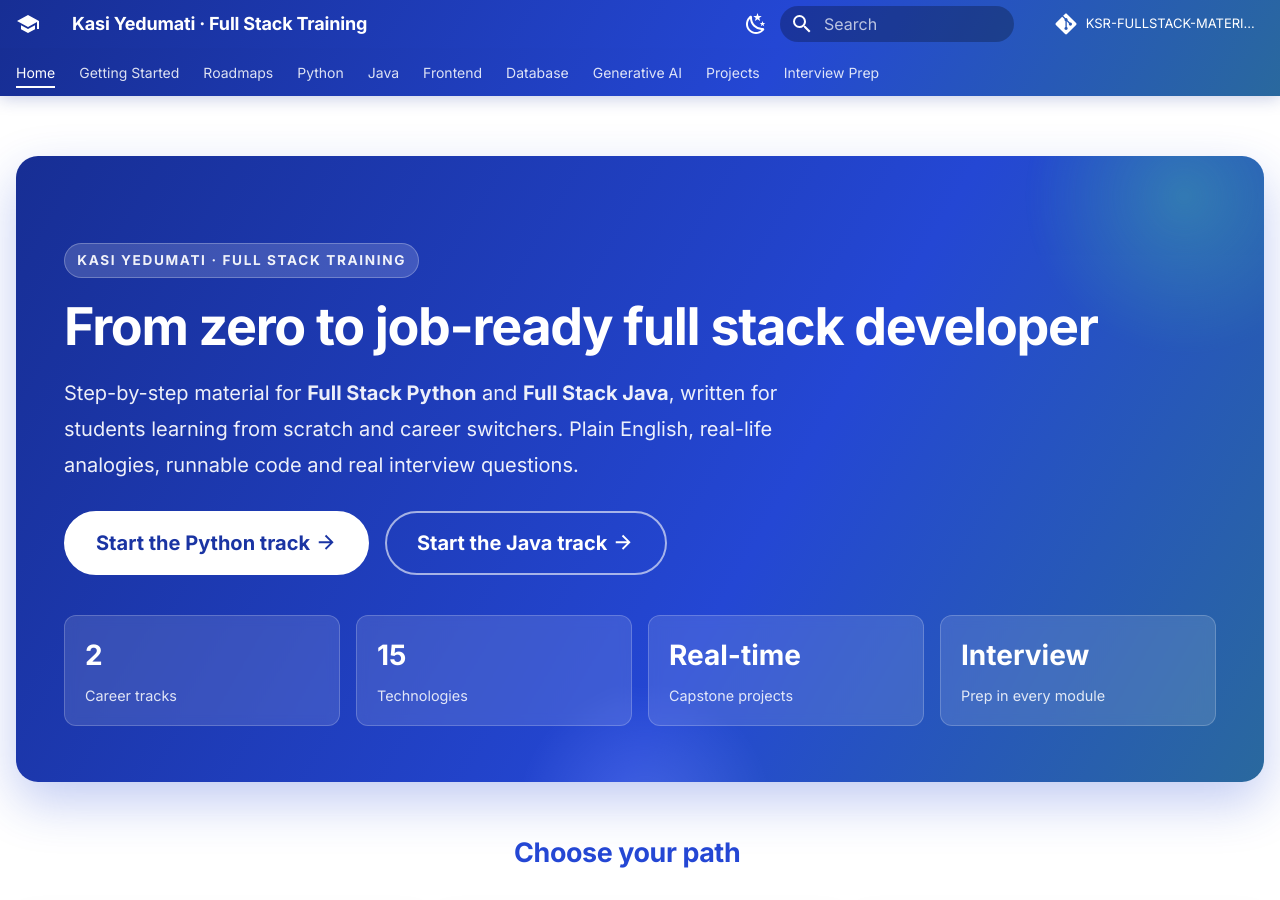
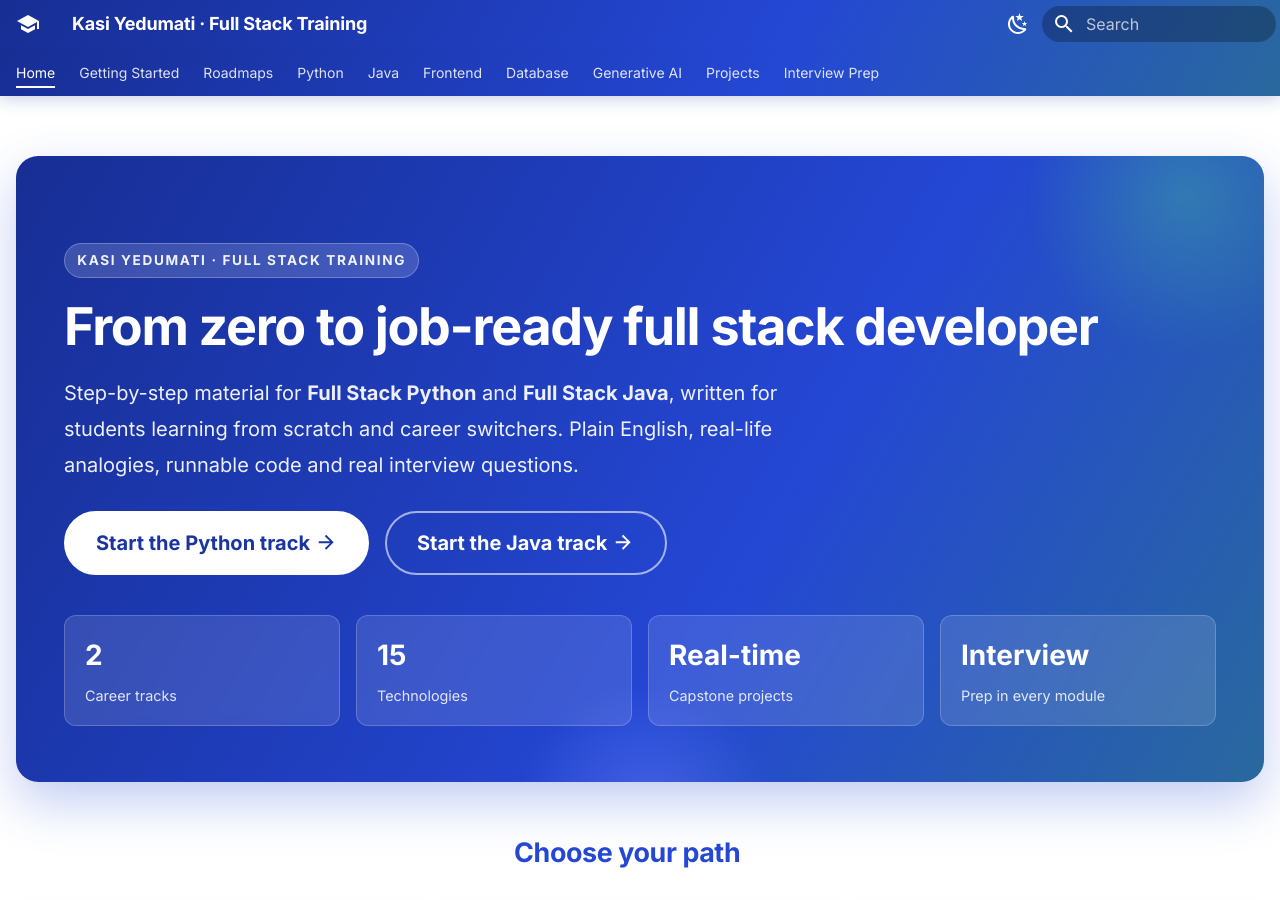
Before and after one commit to kyedumati/KASI-FULLSTACK-MATERIAL, an MkDocs documentation site: the page built from docs/index.md, in a window 1280 px wide and 900 px high. Built offline with MkDocs 1.6.1 and Material for MkDocs 9.7.7, drawn with Linux system fonts in a browser that asks for light colours; comment, search, counter and statistics services are not loaded.

Commit message:
Remove GitHub link; prepare rename to KASI-FULLSTACK-TRAINING
Co-Authored-By: Claude Opus 5.5 <noreply@anthropic.com>

```diff
--- a/mkdocs.yml
+++ b/mkdocs.yml
@@ -1,8 +1,6 @@
 site_name: Kasi Yedumati · Full Stack Training
 site_description: Full Stack Python & Java training material for beginners and career switchers
-site_url: https://kyedumati.github.io/KSR-FULLSTACK-MATERIAL/
-repo_url: https://github.com/kyedumati/KSR-FULLSTACK-MATERIAL
-repo_name: KSR-FULLSTACK-MATERIAL
+site_url: https://kyedumati.github.io/KASI-FULLSTACK-TRAINING/
 edit_uri: ""
 copyright: Copyright &copy; 2026 Kasi Yedumati · Full Stack Training
 
@@ -57,9 +55,6 @@ extra:
     - icon: material/phone-outline
       link: tel:+919916961234
       name: +91 99169 61234
-    - icon: fontawesome/brands/github
-      link: https://github.com/kyedumati/KSR-FULLSTACK-MATERIAL
-      name: Source on GitHub
 
 extra_css:
   - stylesheets/extra.css?v=20261031b
```
Also changed, not shown: README.md (+1 -1 lines).
